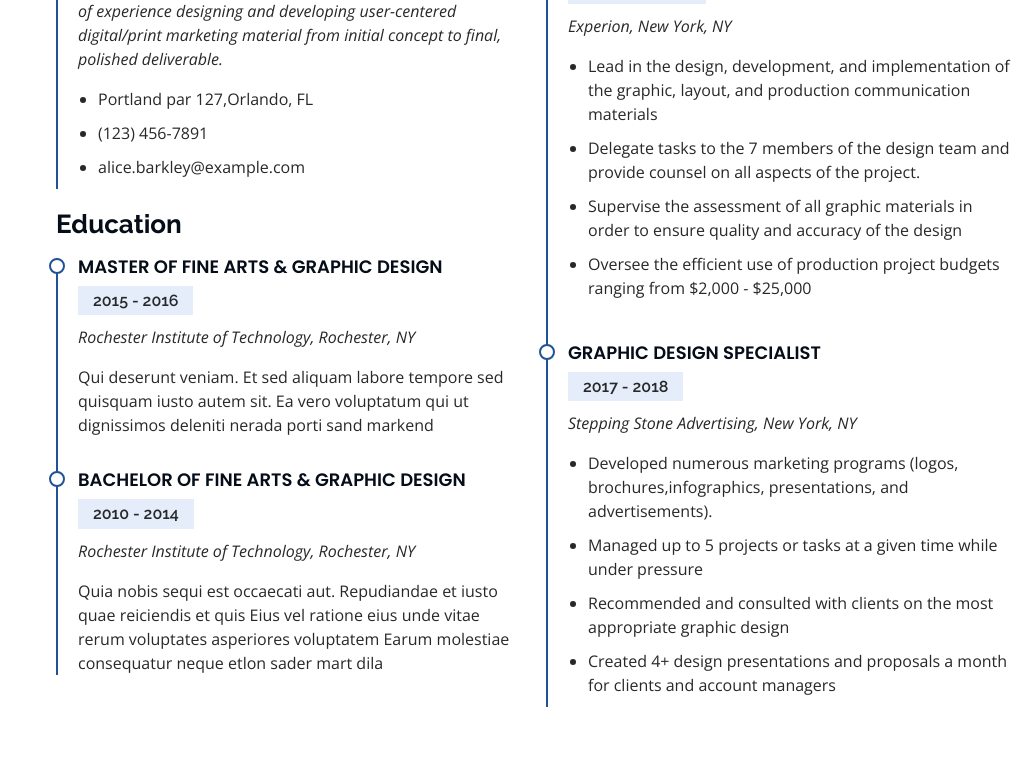
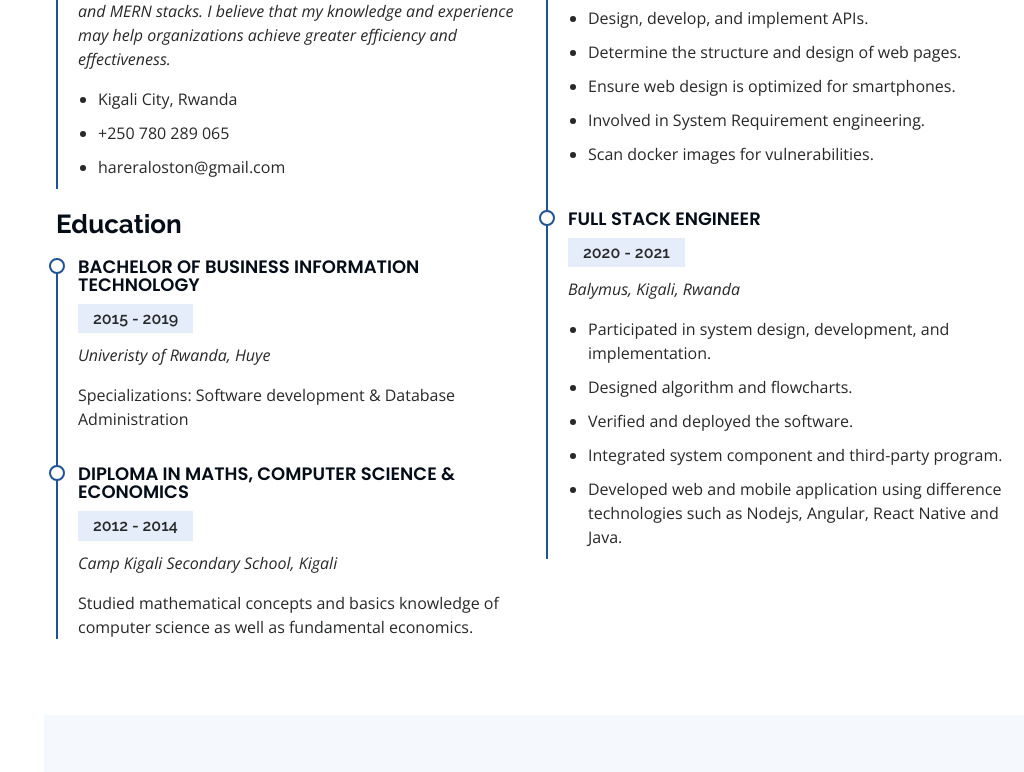
Before and after one commit to harerakalex/my-portifolio, a plain HTML site: page index.html in a window 1280 px wide. Shown: the part 2198-2970 px from the top of the page, without its empty margins (256-1280 px from the left). Drawn offline with nearby package versions, Linux system fonts and the light colour scheme.

Commit message:
Add resume section

```diff
--- a/index.html
+++ b/index.html
@@ -181,7 +181,7 @@
 
         <div class="section-title">
           <h2>Resume</h2>
-          <p>Magnam dolores commodi suscipit. Necessitatibus eius consequatur ex aliquid fuga eum quidem. Sit sint consectetur velit. Quisquam quos quisquam cupiditate. Et nemo qui impedit suscipit alias ea. Quia fugiat sit in iste officiis commodi quidem hic quas.</p>
+          <p>This is my resume, which has very little information and a brief summary. You can download a complete CV from<a href="assets/media/resume.pdf" target="_blank" download> here</a>.</p>
         </div>
 
         <div class="row">
@@ -189,50 +189,52 @@
             <h3 class="resume-title">Sumary</h3>
             <div class="resume-item pb-0">
               <h4>Carlos Harerimana</h4>
-              <p><em>Innovative and deadline-driven Graphic Designer with 3+ years of experience designing and developing user-centered digital/print marketing material from initial concept to final, polished deliverable.</em></p>
+              <p><em>Experienced software developer with a desire to learn new technologies and solve real-world problems. Well-versed in  Python, Django, Java (Spring framework), PERN, PEAN, MEAN, and MERN stacks. I believe that my knowledge and experience may help organizations achieve greater efficiency and effectiveness.</em></p>
               <ul>
-                <li>Portland par 127,Orlando, FL</li>
-                <li>(123) 456-7891</li>
-                <li>alice.barkley@example.com</li>
+                <li>Kigali City, Rwanda</li>
+                <li>+250 780 289 065</li>
+                <li>hareraloston@gmail.com</li>
               </ul>
             </div>
 
             <h3 class="resume-title">Education</h3>
             <div class="resume-item">
-              <h4>Master of Fine Arts &amp; Graphic Design</h4>
-              <h5>2015 - 2016</h5>
-              <p><em>Rochester Institute of Technology, Rochester, NY</em></p>
-              <p>Qui deserunt veniam. Et sed aliquam labore tempore sed quisquam iusto autem sit. Ea vero voluptatum qui ut dignissimos deleniti nerada porti sand markend</p>
+              <h4>Bachelor of Business Information Technology</h4>
+              <h5>2015 - 2019</h5>
+              <p><em>Univeristy of Rwanda, Huye</em></p>
+              <p>Specializations: Software development &amp; Database Administration </p>
             </div>
             <div class="resume-item">
-              <h4>Bachelor of Fine Arts &amp; Graphic Design</h4>
-              <h5>2010 - 2014</h5>
-              <p><em>Rochester Institute of Technology, Rochester, NY</em></p>
-              <p>Quia nobis sequi est occaecati aut. Repudiandae et iusto quae reiciendis et quis Eius vel ratione eius unde vitae rerum voluptates asperiores voluptatem Earum molestiae consequatur neque etlon sader mart dila</p>
+              <h4>Diploma in Maths, Computer Science &amp; Economics</h4>
+              <h5>2012 - 2014</h5>
+              <p><em>Camp Kigali Secondary School, Kigali</em></p>
+              <p>Studied mathematical concepts and basics knowledge of computer science as well as fundamental economics.</p>
             </div>
           </div>
           <div class="col-lg-6" data-aos="fade-up" data-aos-delay="100">
             <h3 class="resume-title">Professional Experience</h3>
             <div class="resume-item">
-              <h4>Senior graphic design specialist</h4>
-              <h5>2019 - Present</h5>
-              <p><em>Experion, New York, NY </em></p>
+              <h4>Software Developer</h4>
+              <h5>2021 - Present</h5>
+              <p><em>Trust Stamp, Kigali, Rwanda </em></p>
               <ul>
-                <li>Lead in the design, development, and implementation of the graphic, layout, and production communication materials</li>
-                <li>Delegate tasks to the 7 members of the design team and provide counsel on all aspects of the project. </li>
-                <li>Supervise the assessment of all graphic materials in order to ensure quality and accuracy of the design</li>
-                <li>Oversee the efficient use of production project budgets ranging from $2,000 - $25,000</li>
+                <li>Design, develop, and implement APIs.</li>
+                <li>Determine the structure and design of web pages.</li>
+                <li>Ensure web design is optimized for smartphones.</li>
+                <li>Involved in System Requirement engineering.</li>
+                <li>Scan docker images for vulnerabilities.</li>
               </ul>
             </div>
             <div class="resume-item">
-              <h4>Graphic design specialist</h4>
-              <h5>2017 - 2018</h5>
-              <p><em>Stepping Stone Advertising, New York, NY</em></p>
+              <h4>Full stack Engineer</h4>
+              <h5>2020 - 2021</h5>
+              <p><em>Balymus, Kigali, Rwanda</em></p>
               <ul>
-                <li>Developed numerous marketing programs (logos, brochures,infographics, presentations, and advertisements).</li>
-                <li>Managed up to 5 projects or tasks at a given time while under pressure</li>
-                <li>Recommended and consulted with clients on the most appropriate graphic design</li>
-                <li>Created 4+ design presentations and proposals a month for clients and account managers</li>
+                <li>Participated in system design, development, and implementation.</li>
+                <li>Designed algorithm and flowcharts.</li>
+                <li>Verified and deployed the software.</li>
+                <li>Integrated system component and third-party program.</li>
+                <li>Developed web and mobile application using difference technologies such as Nodejs, Angular, React Native and Java.</li>
               </ul>
             </div>
           </div>
```
Also changed, not shown: 1 other file.
